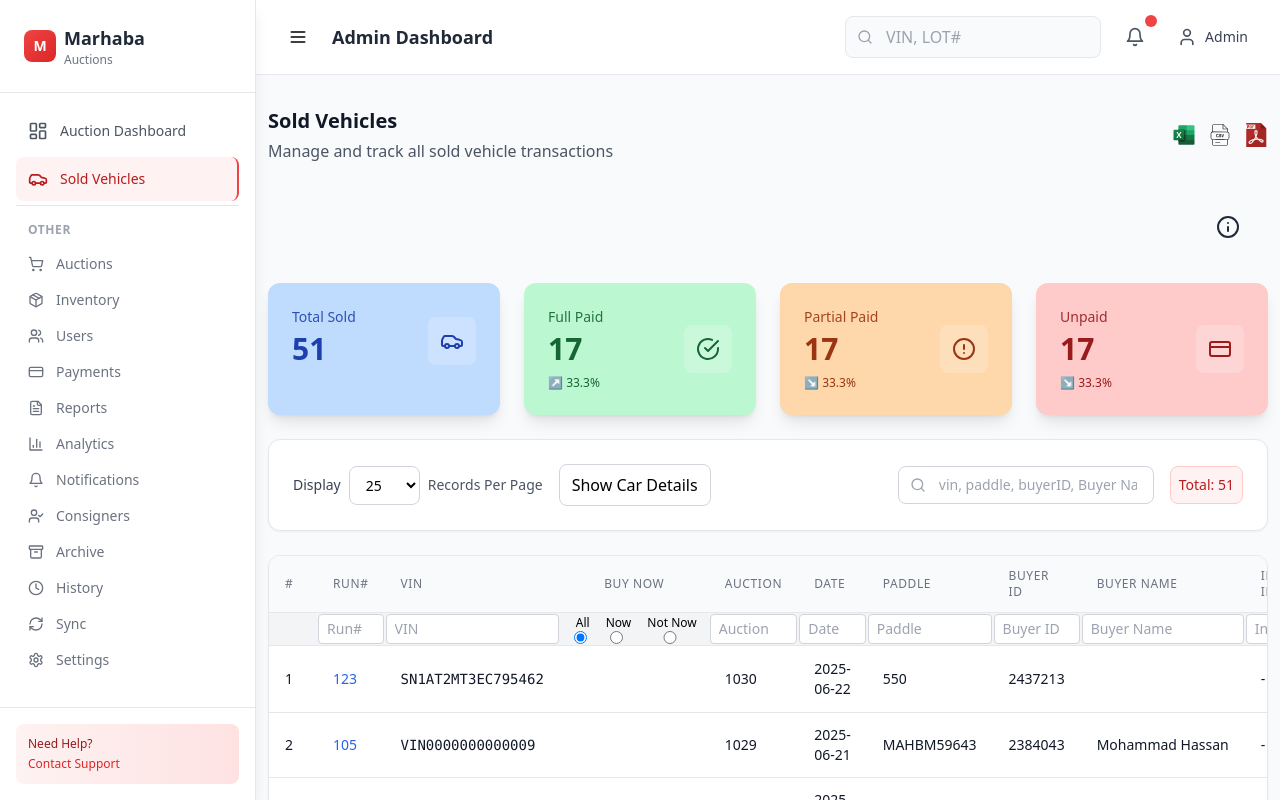
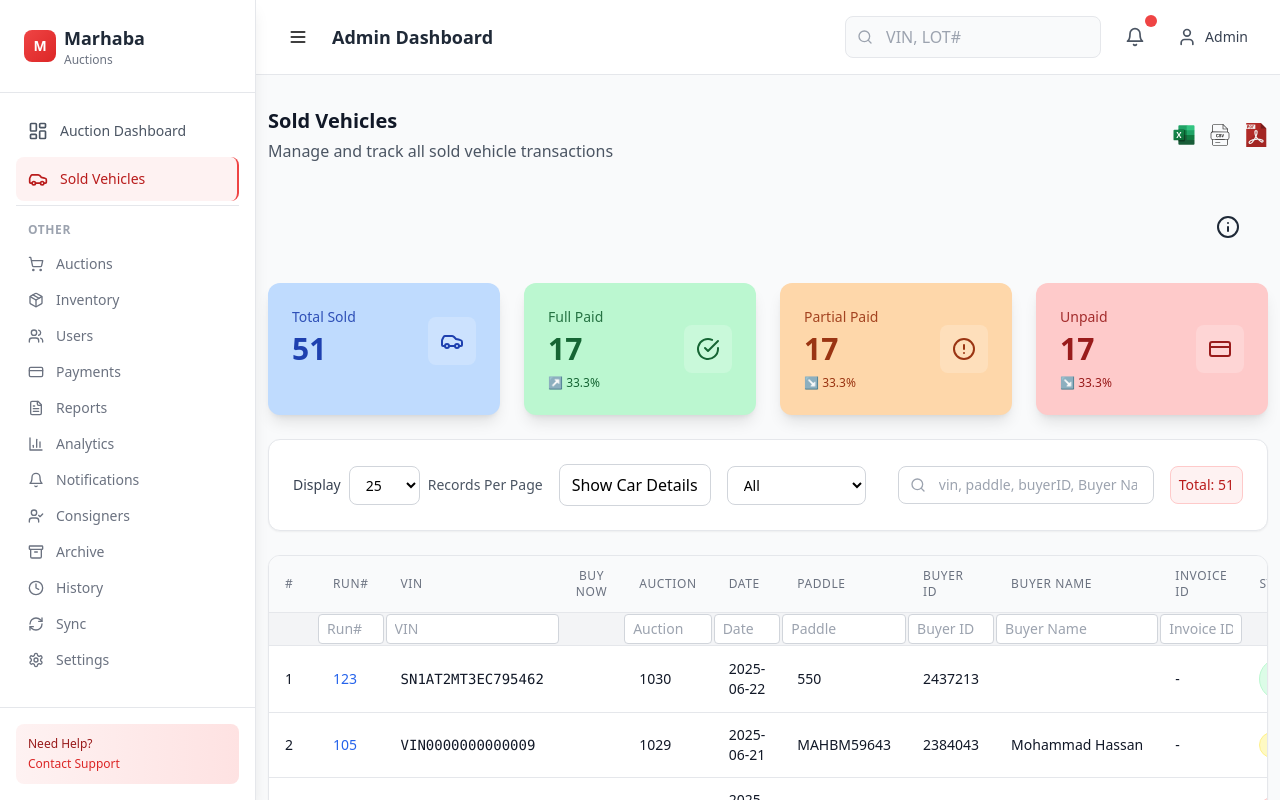
Before and after one commit to moahnaf11/MCA, a React (Vite) app: page /sold-vehicles in a window 1280 px wide. Built offline with nearby package versions, Linux system fonts and the light colour scheme.

Commit message:
Removed radio for buy now
Removed radios and added drop down on the top for buy now

```diff
--- a/src/pages/SoldVehicles.tsx
+++ b/src/pages/SoldVehicles.tsx
@@ -246,12 +246,10 @@ const SoldVehicles: React.FC = () => {
   });
 
   const [showhide, setshowhide] = useState(false);
-  const [minHeight, setMinHeight] = useState(false)
+  const [minHeight, setMinHeight] = useState(false);
 
   const [openGrid, setOpenGrid] = useState(false);
-  const [buyNowFilter, setBuyNowFilter] = useState<"all" | "buy" | "notbuy">(
-    "all"
-  );
+  const [buyNowFilter, setBuyNowFilter] = useState("all");
 
   const [selectedCustomer, setSelectedCustomer] = useState("");
   const [amount, setAmount] = useState<number | "">("");
@@ -598,6 +596,17 @@ const SoldVehicles: React.FC = () => {
                 {showhide ? "Hide Car Details" : "Show Car Details"}
               </button>
             </div>
+            <select
+              value={buyNowFilter}
+              onChange={(e) => {
+                setBuyNowFilter(e.target.value);
+              }}
+              className="bg-white border border-gray-300 rounded-lg px-3 py-2 text-sm focus:outline-none focus:ring-2 focus:ring-blue-500 focus:border-transparent"
+            >
+              <option value="all">All</option>
+              <option value="notbuy">Auction Only</option>
+              <option value="buy">Buy Now Only</option>
+            </select>
           </div>
           <div className="flex items-center space-x-4">
             <div className="relative">
@@ -628,7 +637,11 @@ const SoldVehicles: React.FC = () => {
             : ""
         } min-h-0 flex-1 overflow-y-auto shadow-sm border border-gray-200`}
       >
-        <div className={`overflow-x-auto ${minHeight ? "min-h-[400px]": "min-h-[0px]" } `}>
+        <div
+          className={`overflow-x-auto ${
+            minHeight ? "min-h-[400px]" : "min-h-[0px]"
+          } `}
+        >
           <table>
             <thead className="bg-gray-50 border-b border-gray-200">
               {/* ... (table headers are fine) ... */}
@@ -768,42 +781,7 @@ const SoldVehicles: React.FC = () => {
                     />
                   </td>
                 )}
-                <td className="whitespace-nowrap px-3">
-                  <div className="flex gap-3 justify-center text-sm">
-                    <label className="flex flex-col-reverse items-center space-x-1">
-                      <input
-                        type="radio"
-                        name="buyNowFilter"
-                        value="all"
-                        checked={buyNowFilter === "all"}
-                        onChange={() => setBuyNowFilter("all")}
-                      />
-                      <span className="text-xs">All</span>
-                    </label>
-
-                    <label className="flex flex-col-reverse items-center space-x-1">
-                      <input
-                        type="radio"
-                        name="buyNowFilter"
-                        value="buy"
-                        checked={buyNowFilter === "buy"}
-                        onChange={() => setBuyNowFilter("buy")}
-                      />
-                      <span className="text-xs">Now</span>
-                    </label>
-
-                    <label className="flex flex-col-reverse justify-center space-x-1">
-                      <input
-                        type="radio"
-                        name="buyNowFilter"
-                        value="notbuy"
-                        checked={buyNowFilter === "notbuy"}
-                        onChange={() => setBuyNowFilter("notbuy")}
-                      />
-                      <span className="text-xs">Not Now</span>
-                    </label>
-                  </div>
-                </td>
+                <td></td>
                 <td>
                   <input
                     type="text"
@@ -871,12 +849,12 @@ const SoldVehicles: React.FC = () => {
                   </td>
                   <td
                     onMouseEnter={(e) => {
-                      handleMouseEnter(vehicle.vin, e)
-                      setMinHeight(true)
+                      handleMouseEnter(vehicle.vin, e);
+                      setMinHeight(true);
                     }}
                     onMouseLeave={() => {
-                      setHoveredVin(null)
-                      setMinHeight(false)
+                      setHoveredVin(null);
+                      setMinHeight(false);
                     }}
                     className="px-4 py-3 relative text-sm font-mono text-gray-900"
                   >
```
